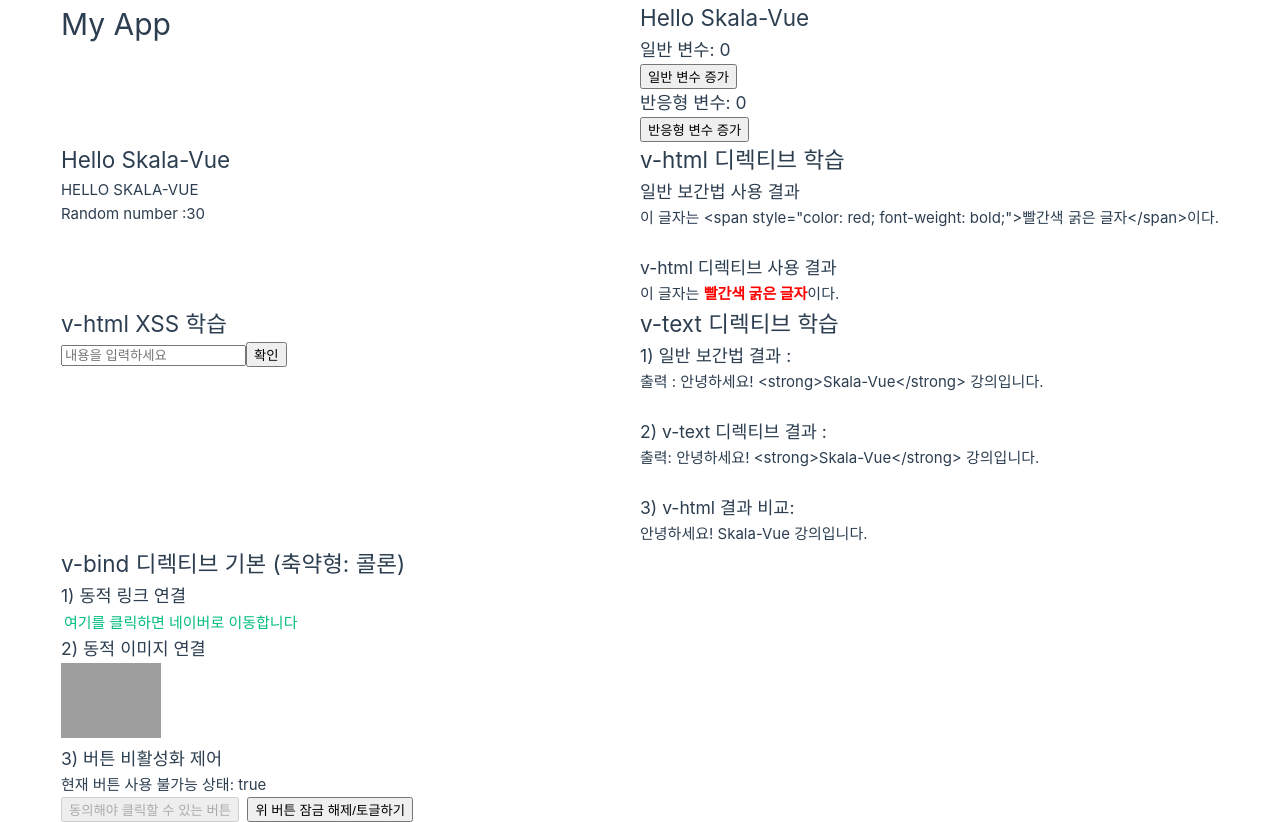
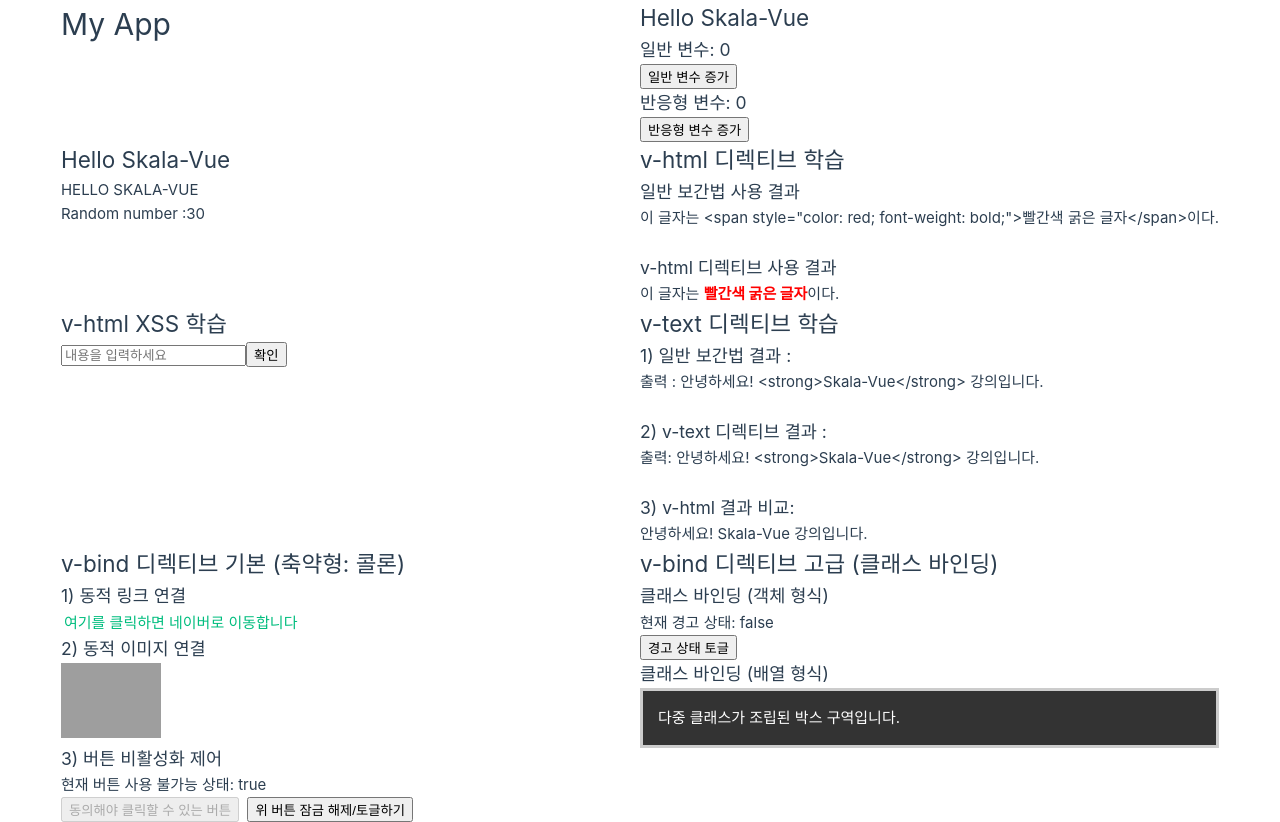
Before and after one commit to rntqkdl/skala-vue, a Vue app: page / in a window 1280 px wide. Built offline with nearby package versions, Linux system fonts and the light colour scheme; grey boxes are pictures that could not be loaded.

Commit message:
샘플 7  완료

```diff
--- a/src/App.vue
+++ b/src/App.vue
@@ -5,6 +5,7 @@ import SampleThree from './components/practices/SampleThree.vue'
 import SampleFour from './components/practices/Samplefour.vue'
 import SampleFive from './components/practices/SampleFive.vue'
 import SampleSix from './components/practices/SampleSix.vue'
+import SampleSeven from './components/practices/SampleSeven.vue'
 </script>
 
 <template>
@@ -15,4 +16,5 @@ import SampleSix from './components/practices/SampleSix.vue'
   <SampleFour />
   <SampleFive />
   <SampleSix />
+  <SampleSeven />
 </template>
--- /dev/null
+++ b/src/components/practices/SampleSeven.vue
@@ -0,0 +1,35 @@
+<script setup>
+import { ref } from 'vue'
+const isWarning = ref(false) // 객체 바인딩용 스위치
+const themeClass = ref('bg-dark') // 배열 바인딩용 고정 클래스
+</script>
+<template>
+  <div class="practice-section">
+    <h2>v-bind 디렉티브 고급 (클래스 바인딩)</h2>
+    <h3>클래스 바인딩 (객체 형식)</h3>
+    <p :class="{ 'text-danger': isWarning }">현재 경고 상태: {{ isWarning }}</p>
+    <button @click="isWarning = !isWarning">경고 상태 토글</button>
+    <br />
+    <h3>클래스 바인딩 (배열 형식)</h3>
+    <div :class="[themeClass, isWarning ? 'border-red' : 'border-gray']">
+      다중 클래스가 조립된 박스 구역입니다.
+    </div>
+  </div>
+</template>
+<style scoped>
+.text-danger {
+  color: red;
+  font-weight: bold;
+}
+.bg-dark {
+  background-color: #333;
+  color: white;
+  padding: 15px;
+}
+.border-red {
+  border: 3px solid red;
+}
+.border-gray {
+  border: 3px solid #ccc;
+}
+</style>
```
